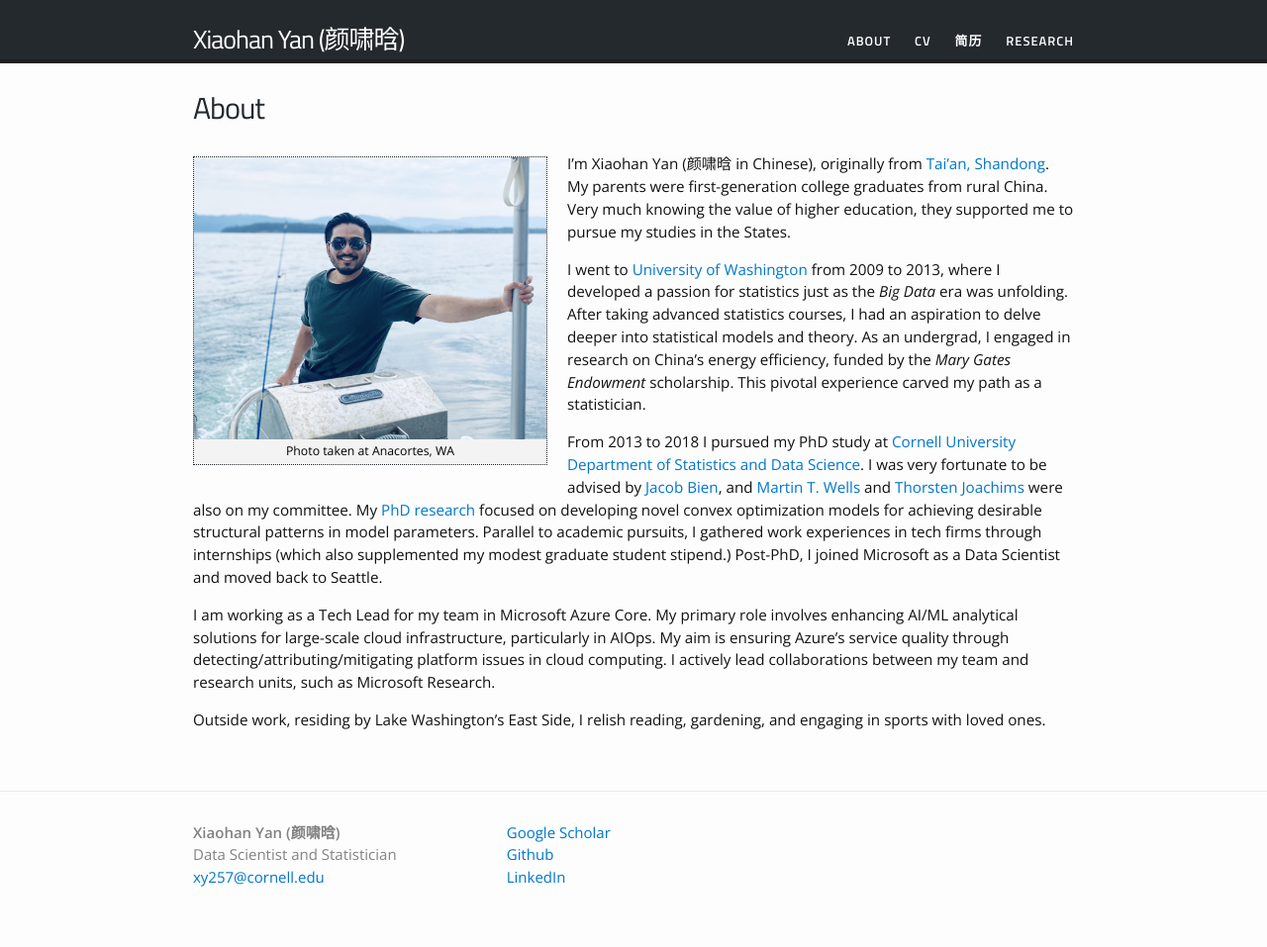
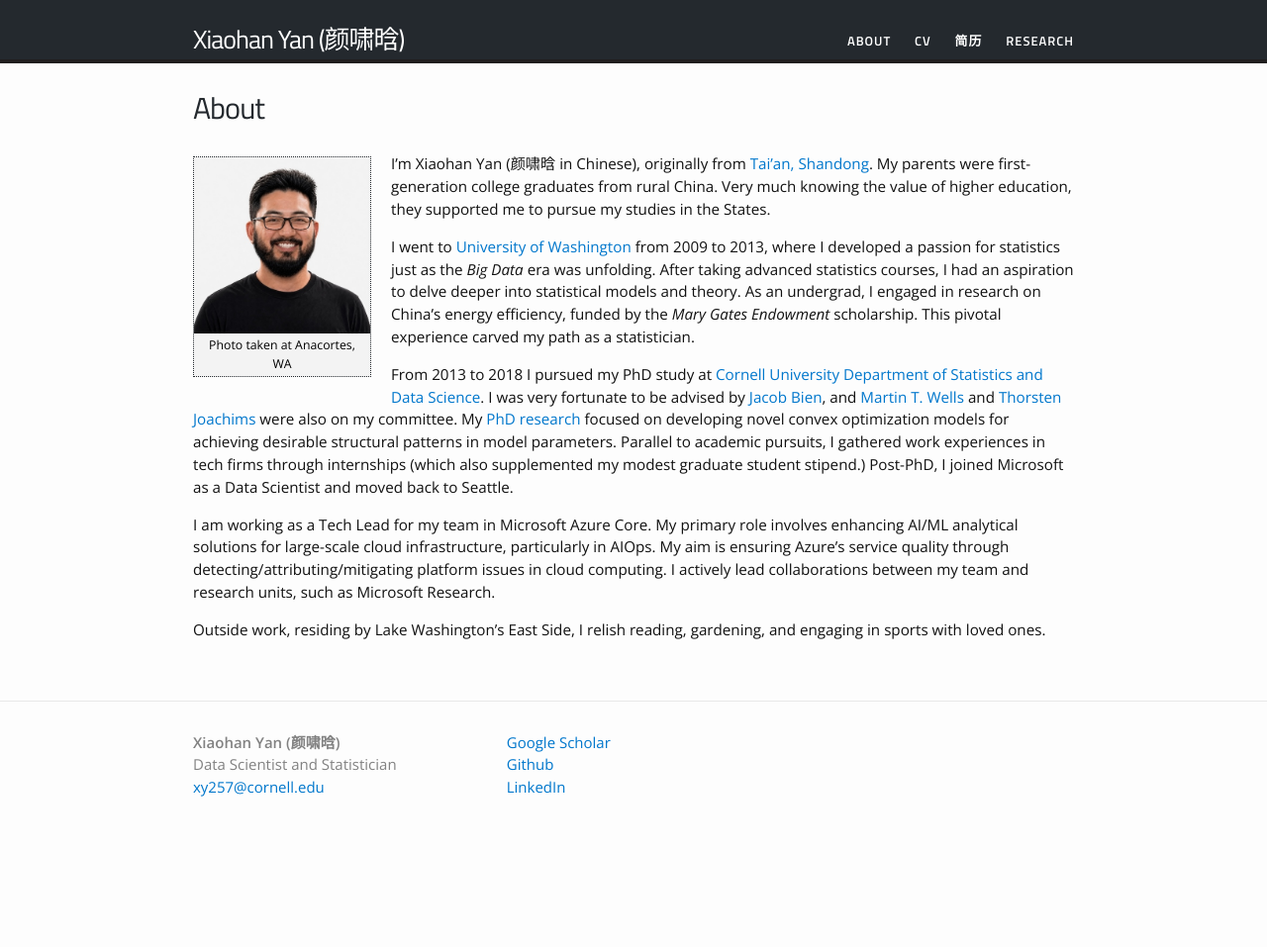
Before and after one commit to yanxht/yanxht.github.io, a Jekyll site: the page built from about.md, in a window 1280 px wide. Shown: the whole page at 99% size. Built offline with Jekyll 4.4.1, drawn with Linux system fonts in a browser that asks for light colours; after the commit the page ends 900 px from its top, so only the background shows below that.

Commit message:
time to update portrait

```diff
--- a/about.md
+++ b/about.md
@@ -7,7 +7,7 @@
 <!---{% include image_caption.html url="/images/portrait_2013.jpeg" caption="Me starting PhD in 2013" width_perc=20 align="right" %}--->
 <!---{% include image_caption.html url="/images/portrait_2015.jpg" caption="Photo taken during PhD at Cornell" width_perc=30 align="right" %}--->
 <!---{% include image_caption.html url="/images/portrait_2022.jpg" caption="Photo taken in 2022" width_perc=30 align="left" %}--->
-{% include image_caption.html url="/images/portrait_2024.jpg" caption="Photo taken at Anacortes, WA" width_perc=40 align="left" %}
+{% include image_caption.html url="/images/portrait_2026.jpeg" caption="Photo taken at Anacortes, WA" width_perc=20 align="left" %}
 
 I'm Xiaohan Yan (颜啸晗 in Chinese), originally from [Tai'an, Shandong](https://en.wikipedia.org/wiki/Tai%27an). My parents were first-generation college graduates from rural China. Very much knowing the value of higher education, they supported me to pursue my studies in the States.
 
```
Also changed, not shown: images/portrait_2026.jpeg (added).
